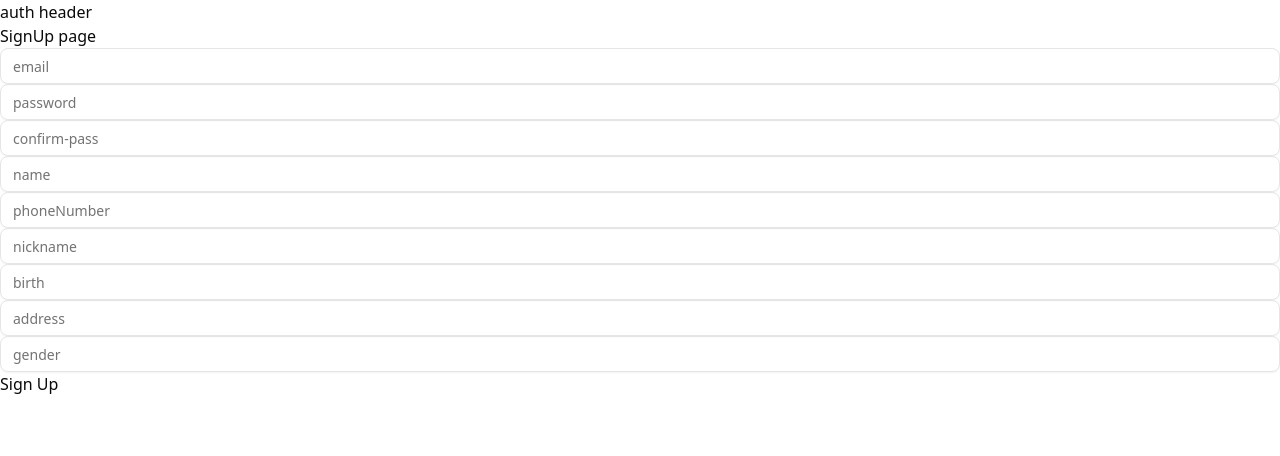
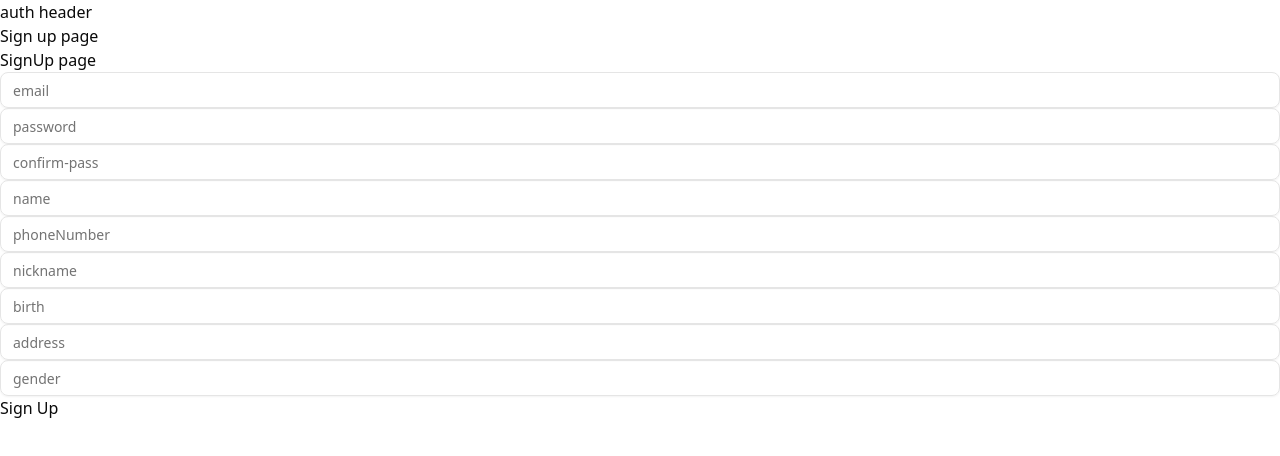
Before and after one commit to HyeonProG/spharos-frontend, a Next.js app: page /sign-up in a window 1280 px wide. Shown: the top 456 px of the page. Built offline with nearby package versions, Linux system fonts and the light colour scheme; no server answers.

Commit message:
feat-sign up 3

```diff
--- a/src/app/(auth)/sign-up/page.tsx
+++ b/src/app/(auth)/sign-up/page.tsx
@@ -10,6 +10,7 @@ export default async function page() {
 
     return (
       <main>
+        <h1>Sign up page</h1>
         <SignUpForm handleSignUp={handleSignUp} />
       </main>
     );
--- a/src/components/pages/auth/SignUpFields.tsx
+++ b/src/components/pages/auth/SignUpFields.tsx
@@ -5,7 +5,7 @@ import { Input } from '@/components/ui/input';
 import { SignUpStoreStateType } from '@/types/storeDataTypes';
 import { signUpSchema } from '@/schemas/signUpSchema';
 
-export default function SignUpFeilds() {
+export default function SignUpFields() {
   const [inputValues, setInputValues] = useState<SignUpStoreStateType>({
     email: '',
     password: '',
--- a/src/components/pages/auth/SignUpForm.tsx
+++ b/src/components/pages/auth/SignUpForm.tsx
@@ -1,15 +1,25 @@
-import SignUpFeilds from "./SignUpFields";
+// 'use client';
+
+import SignUpFields from "./SignUpFields";
 
 export default function SignUpForm({
   handleSignUp,
 }: {
   handleSignUp: (signUpFormData: FormData) => void;
 }) {
+  // const handleOnSubmit = (e: React.FormEvent<HTMLFormElement>) => {
+  //   e.preventDefault();
+  //   const formData = new FormData(e.currentTarget);
+  //   const result = Object.fromEntries(formData.entries());
+  //   console.log(result);
+  //   handleSignUp(formData);
+  // };
   return (
     <section>
       <h1>SignUp page</h1>
       <form action={handleSignUp}>
-          <SignUpFeilds />
+        {/* <form onSubmit={handleOnSubmit}> */}
+        <SignUpFields />
         <button type="submit">Sign Up</button>
       </form>
     </section>
```
Lines whose indentation alone changed are shown as unchanged.
